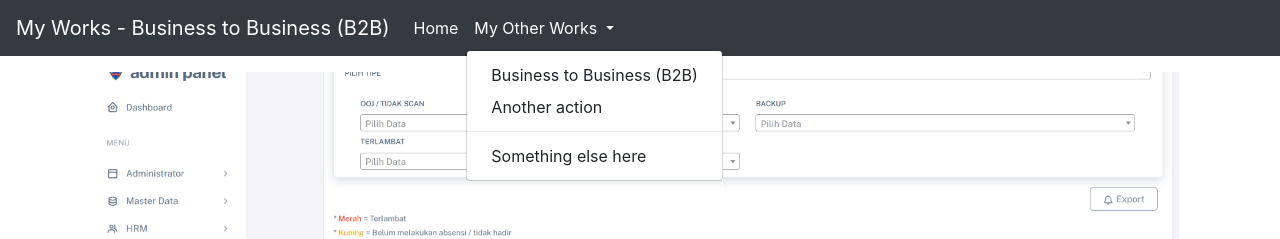
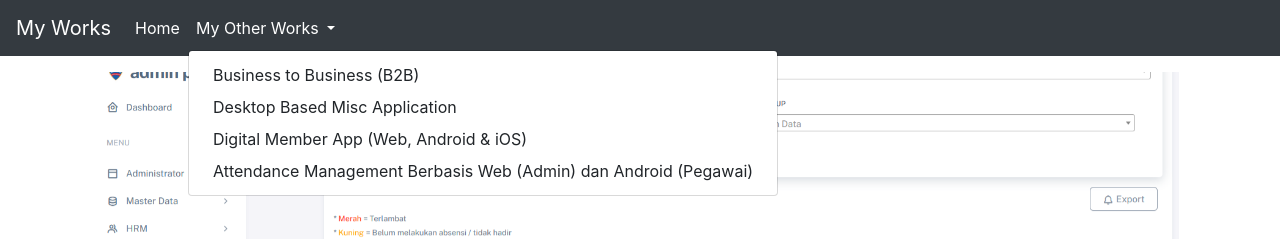
Before and after one commit to einhazard/MyUnlimitedCodeWorks, a plain HTML site: page absensi.html in a window 1280 px wide. Both pictures are taken after a click on the button "My Other Works". Shown: the top 239 px of the page. Drawn offline with nearby package versions, Linux system fonts and the light colour scheme; a web font is replaced by a local one.

Commit message:
Update i_header.html

```diff
--- a/i_header.html
+++ b/i_header.html
@@ -1,5 +1,5 @@
 <nav class="navbar navbar-expand-lg navbar-dark bg-dark">
-  <a class="navbar-brand" href="#">My Works - Business to Business (B2B)</a>
+  <a class="navbar-brand" href="#">My Works</a>
   <button class="navbar-toggler" type="button" data-toggle="collapse" data-target="#navbarSupportedContent" aria-controls="navbarSupportedContent" aria-expanded="false" aria-label="Toggle navigation">
 	<span class="navbar-toggler-icon"></span>
   </button>
@@ -16,9 +16,9 @@
 		</a>
 		<div class="dropdown-menu" aria-labelledby="navbarDropdown">
 		  <a class="dropdown-item" href="work-b2b.html">Business to Business (B2B)</a>
-		  <a class="dropdown-item" href="#">Another action</a>
-		  <div class="dropdown-divider"></div>
-		  <a class="dropdown-item" href="#">Something else here</a>
+		  <a class="dropdown-item" href="work-desktop.html">Desktop Based Misc Application</a>
+		  <a class="dropdown-item" href="digitalmember">Digital Member App (Web, Android & iOS)</a>
+		  <a class="dropdown-item" href="absensi">Attendance Management Berbasis Web (Admin) dan Android (Pegawai)</a>
 		</div>
 	  </li>
 
```
